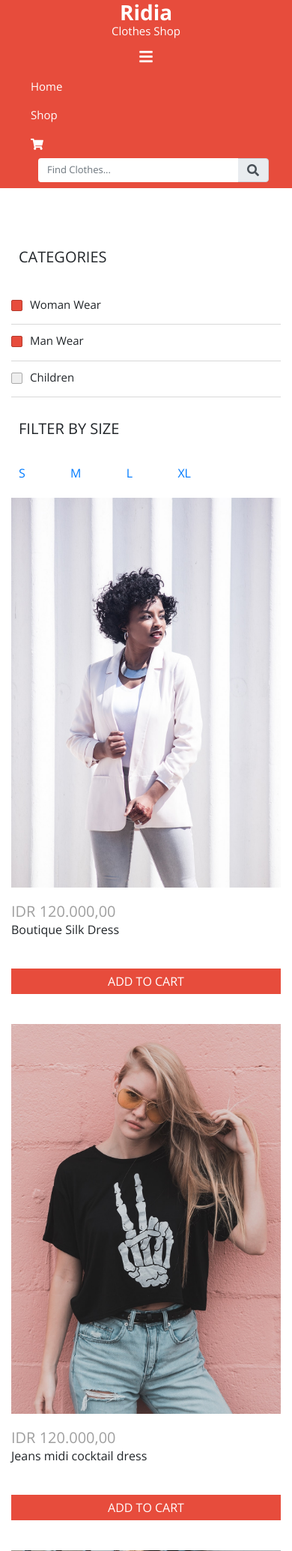
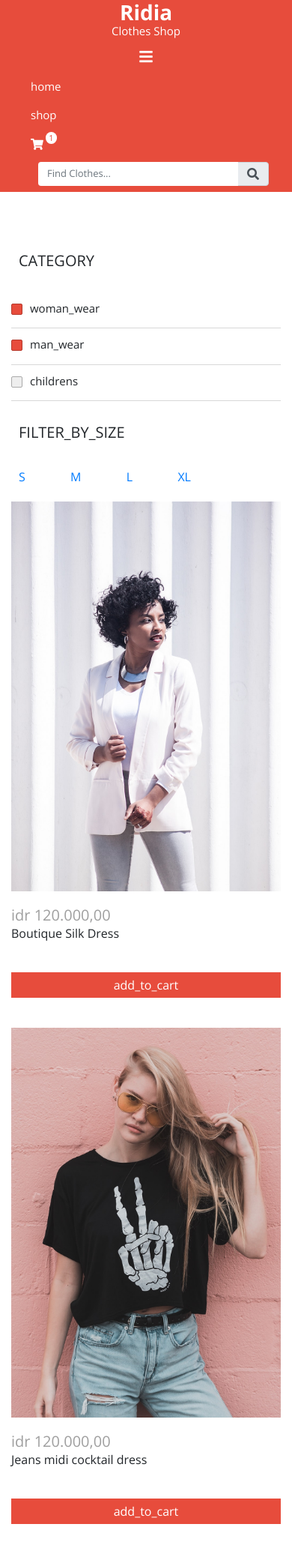
Before and after one commit to khusaeriz/toko-baju, a PHP site: page /shop.html in a window 390 px wide, after a click that opens the changed part. Shown: the top 2069 px of the page at 75% size. Run offline with PHP 8.4, Linux system fonts and the light colour scheme.

Commit message:
add translate feature

```diff
--- a/assets/css/master.css
+++ b/assets/css/master.css
@@ -1,5 +1,5 @@
 * {
-	font-family: 'open sans';
+	font-family: 'open sans', 'segoe ui';
 }
 
 .form-no-border {
@@ -12,7 +12,7 @@
 
 .header a {
 	color: #fff;
-	font-family: "open sans";
+	font-family: "open sans", "segoe ui";
 	font-size: 15px;
 }
 
@@ -31,6 +31,10 @@
 
 .nav-item {
 	margin: 0 10px;
+}
+
+.nav-item .input-group {
+	margin-top: 5px;
 }
 
 .navbar-toggler {
@@ -292,7 +296,7 @@
 }
 
 .filter h5 {
-	font-family: 'open sans';
+	font-family: 'open sans', 'Segoe UI';
 	font-weight: 500;
 	font-size: 20px;
 	margin: 30px 10px;
@@ -432,6 +436,10 @@
 	bottom: 0;
 }
 
+.line-with-plus {
+	min-height: 40px;
+}
+
 .line-with-plus hr{
 	width: 90%;
 	float: left;
@@ -441,18 +449,18 @@
 	color: #a7a7a7;
 	font-size: 25px;
 	padding: 5px;
-	line-height: 31px;
+	line-height: 26px;
 }
 
 @media (max-width: 1024px) {
 	.h-desc{
-		height: 115px;
+/*		height: 115px;*/
 	}
 }
 
 @media (max-width:768px) {
 	.line-with-plus hr{
-		width: 88%;
+		width: 85%;
 	}
 }
 
--- /dev/null
+++ b/assets/js/translate.js
@@ -0,0 +1,4 @@
+$.get('dictionary', function(data){
+	var dict = JSON.parse(data);
+	$('body').translate({lang: 'id', t: dict});
+});
--- a/shop.html
+++ b/shop.html
@@ -17,6 +17,7 @@
 	<!-- js -->
 	<script src="dist/js/jquery.min.js" charset="utf-8"></script>
 	<script src="dist/bootstrap/js/bootstrap.min.js" charset="utf-8"></script>
+	<script src="dist/js/jquery.translate.js"></script>
 </head>
 
 <body>
@@ -25,7 +26,7 @@
 			<div class="row">
 				<div class="col-12 d-md-flex justify-content-between">
 					<div class="logo-area text-center">
-						<a href="index.html">
+						<a href="#">
 							<h3>Ridia</h3><span>Clothes Shop</span></a>
 					</div>
 					<div class="main-menu">
@@ -37,9 +38,30 @@
 
 							<div class="navbar-collapse align-items-start collapse" id="karl-navbar" style="">
 								<ul class="navbar-nav animated" id="nav">
-									<li class="nav-item active"><a class="nav-link" href="index.html">Home</a></li>
-									<li class="nav-item"><a class="nav-link" href="shop.html">Shop</a></li>
-									<li class="nav-item"><a class="nav-link" href="cart.html"><i class='fa fa-shopping-cart'></i></a></li>
+									<li class="nav-item active">
+										<a class="nav-link" href="index.html">
+											<span class="trn">home</span>
+										</a>
+									</li>
+									<li class="nav-item">
+										<a class="nav-link" href="shop.html">
+											<span class="trn">shop</span>
+										</a>
+									</li>
+									<li class="nav-item">
+										<a class="nav-link relative" href="cart.html">
+											<i class='fa fa-shopping-cart'></i>
+											<span style="    font-size: 11px;
+    position: absolute;
+    top: 3px;
+    left: 20px;
+    background: #fff;
+    width: 15px;
+    border-radius: 15px;
+    color: #e74c3c;
+    text-align: center;">1</span>
+										</a>
+									</li>
 									<li class="nav-item">
 										<div class="input-group">
 											<input type="text" class="form-control form-no-border" placeholder="Find Clothes..." aria-label="Input group example" aria-describedby="btnGroupAddon">
@@ -61,28 +83,33 @@
 			<div class="row">
 				<div class="col-lg-3 col-md-4">
 					<div class="filter filter-category">
-						<h5>Categories</h5>
+						<h5><span class="trn">category</span></h5>
 						<div class="categor-list">
 							<span class="category-item">
-								<label class="container-checkbox">Woman Wear
+								<label class="container-checkbox">
+									<span class="trn">woman_wear</span>
 								<input type="checkbox" checked="true">
 									<span class="checkmark"></span>
 							</label>
 							</span>
 							<span class="category-item">
-								<label class="container-checkbox">Man Wear
+								<label class="container-checkbox">
+									<span class="trn">man_wear</span>
 								<input type="checkbox" checked="true">
 									<span class="checkmark"></span>
 							</label>
 							</span>
 							<span class="category-item">
-								<label class="container-checkbox">Children
+								<label class="container-checkbox">
+									<span class="trn">childrens</span>
 								<input type="checkbox">
 									<span class="checkmark"></span>
 							</label>
 							</span>
 						</div>
-						<h5>Filter By Size </h5>
+						<h5>
+							<span class="trn">filter_by_size</span>
+						</h5>
 						<div class="filter-size">
 							<ul class="d-flex justify-content-between">
 								<li><a href="#">S</a></li>
@@ -105,10 +132,14 @@
 								</div>
 							</div>
 							<div class="product-description">
-								<h4 class="product-price">IDR 120.000,00</h4>
+								<h4 class="product-price">
+									<span class="trn">idr</span> 120.000,00
+								</h4>
 								<p>Boutique Silk Dress</p>
 								<!-- Add to Cart -->
-								<a href="#" class="add-to-cart-btn">ADD TO CART</a>
+								<a href="cart.html" class="add-to-cart-btn">
+									<span class="trn">add_to_cart</span>
+								</a>
 							</div>
 						</div>
 						<div class="col-lg-4 col-sm-6 product">
@@ -121,10 +152,14 @@
 								</div>
 							</div>
 							<div class="product-description">
-								<h4 class="product-price">IDR 120.000,00</h4>
+								<h4 class="product-price">
+									<span class="trn">idr</span> 120.000,00
+								</h4>
 								<p>Jeans midi cocktail dress</p>
 								<!-- Add to Cart -->
-								<a href="#" class="add-to-cart-btn">ADD TO CART</a>
+								<a href="cart.html" class="add-to-cart-btn">
+									<span class="trn">add_to_cart</span>
+								</a>
 							</div>
 						</div>
 						<div class="col-lg-4 col-sm-6 product">
@@ -137,10 +172,14 @@
 								</div>
 							</div>
 							<div class="product-description">
-								<h4 class="product-price">IDR 120.000,00</h4>
+								<h4 class="product-price">
+									<span class="trn">idr</span> 120.000,00
+								</h4>
 								<p>Homegirl dress</p>
 								<!-- Add to Cart -->
-								<a href="#" class="add-to-cart-btn">ADD TO CART</a>
+								<a href="cart.html" class="add-to-cart-btn">
+									<span class="trn">add_to_cart</span>
+								</a>
 							</div>
 						</div>
 						<div class="col-lg-4 col-sm-6 product">
@@ -153,10 +192,14 @@
 								</div>
 							</div>
 							<div class="product-description">
-								<h4 class="product-price">IDR 120.000,00</h4>
+								<h4 class="product-price">
+									<span class="trn">idr</span> 120.000,00
+								</h4>
 								<p>Homegirl dress</p>
 								<!-- Add to Cart -->
-								<a href="#" class="add-to-cart-btn">ADD TO CART</a>
+								<a href="cart.html" class="add-to-cart-btn">
+									<span class="trn">add_to_cart</span>
+								</a>
 							</div>
 						</div>
 						<div class="col-lg-4 col-sm-6 product">
@@ -169,10 +212,14 @@
 								</div>
 							</div>
 							<div class="product-description">
-								<h4 class="product-price">IDR 120.000,00</h4>
+								<h4 class="product-price">
+									<span class="trn">idr</span> 120.000,00
+								</h4>
 								<p>Homegirl dress</p>
 								<!-- Add to Cart -->
-								<a href="#" class="add-to-cart-btn">ADD TO CART </a>
+								<a href="cart.html" class="add-to-cart-btn">
+									<span class="trn">add_to_cart</span>
+								</a>
 							</div>
 						</div>
 						<div class="col-lg-4 col-sm-6 product">
@@ -185,10 +232,14 @@
 								</div>
 							</div>
 							<div class="product-description">
-								<h4 class="product-price">IDR 120.000,00</h4>
+								<h4 class="product-price">
+									<span class="trn">idr</span> 120.000,00
+								</h4>
 								<p>Homegirl dress</p>
 								<!-- Add to Cart -->
-								<a href="#" class="add-to-cart-btn">ADD TO CART</a>
+								<a href="cart.html" class="add-to-cart-btn">
+									<span class="trn">add_to_cart</span>
+								</a>
 							</div>
 						</div>
 					</div>
@@ -209,9 +260,17 @@
 				</div>
 				<div class="col-md-3">
 					<ul class="vertical-link">
-						<li><a href="#">About</a></li>
+						<li>
+							<a href="#">
+							<span class="trn">about</span>
+							</a>
+						</li>
 						<li><a href="#">FAQ</a></li>
-						<li><a href="#">Contact</a></li>
+						<li>
+							<a href="#">
+								<span class="trn">contact</span>
+							</a>
+						</li>
 						<li><a href="#">Privacy Policy</a></li>
 					</ul>
 				</div>
@@ -243,5 +302,6 @@
 		</div>
 	</footer>
 </body>
+	<script src="assets/js/translate.js"></script>
 
 </html>
```
Also changed, not shown: cart.html (+57 -17 lines), details.html (+38 -10 lines), dictionary.json (deleted, +0 -78 lines), index.html (+77 -23 lines), dist/js/jquery.translate.js (added), 1 other file.
